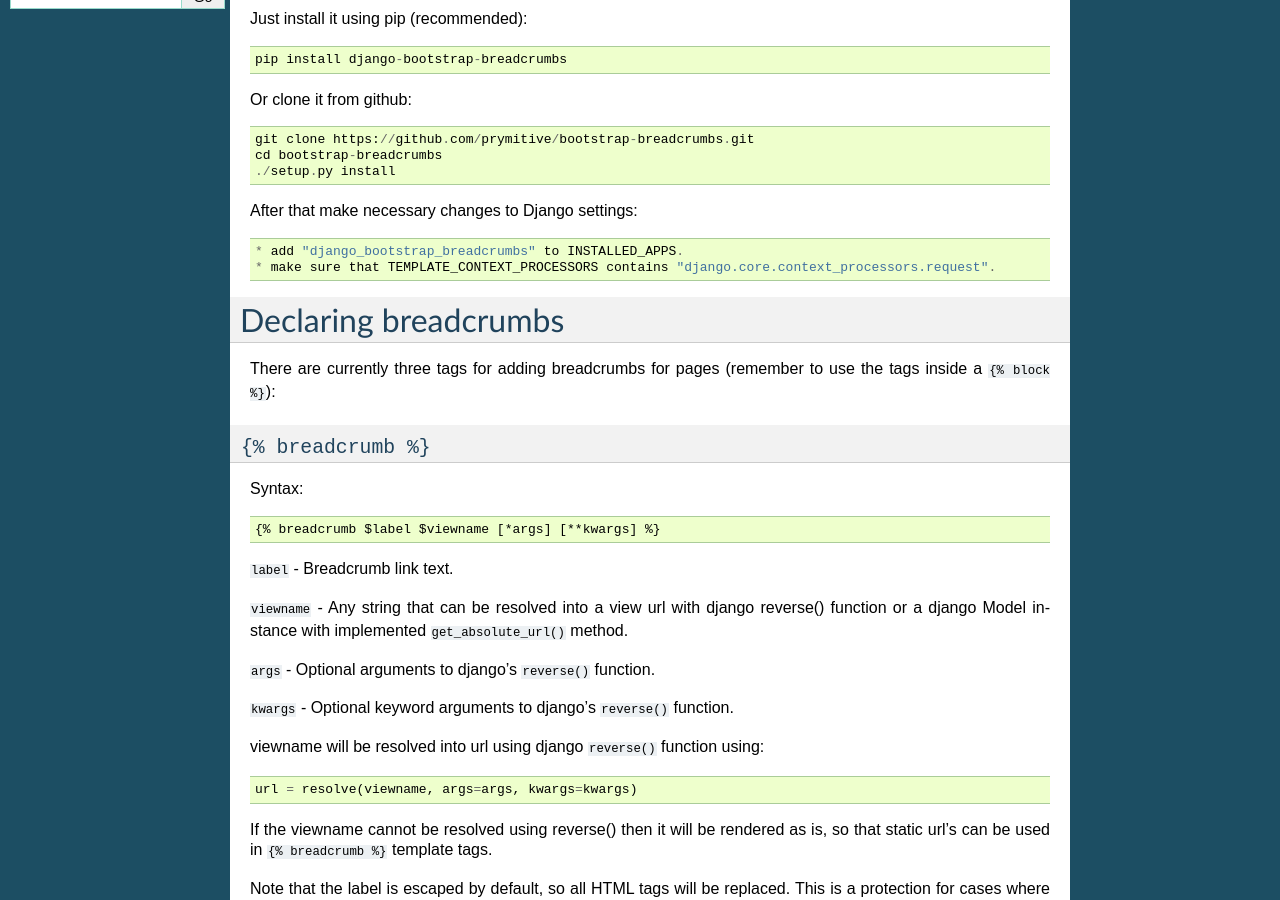
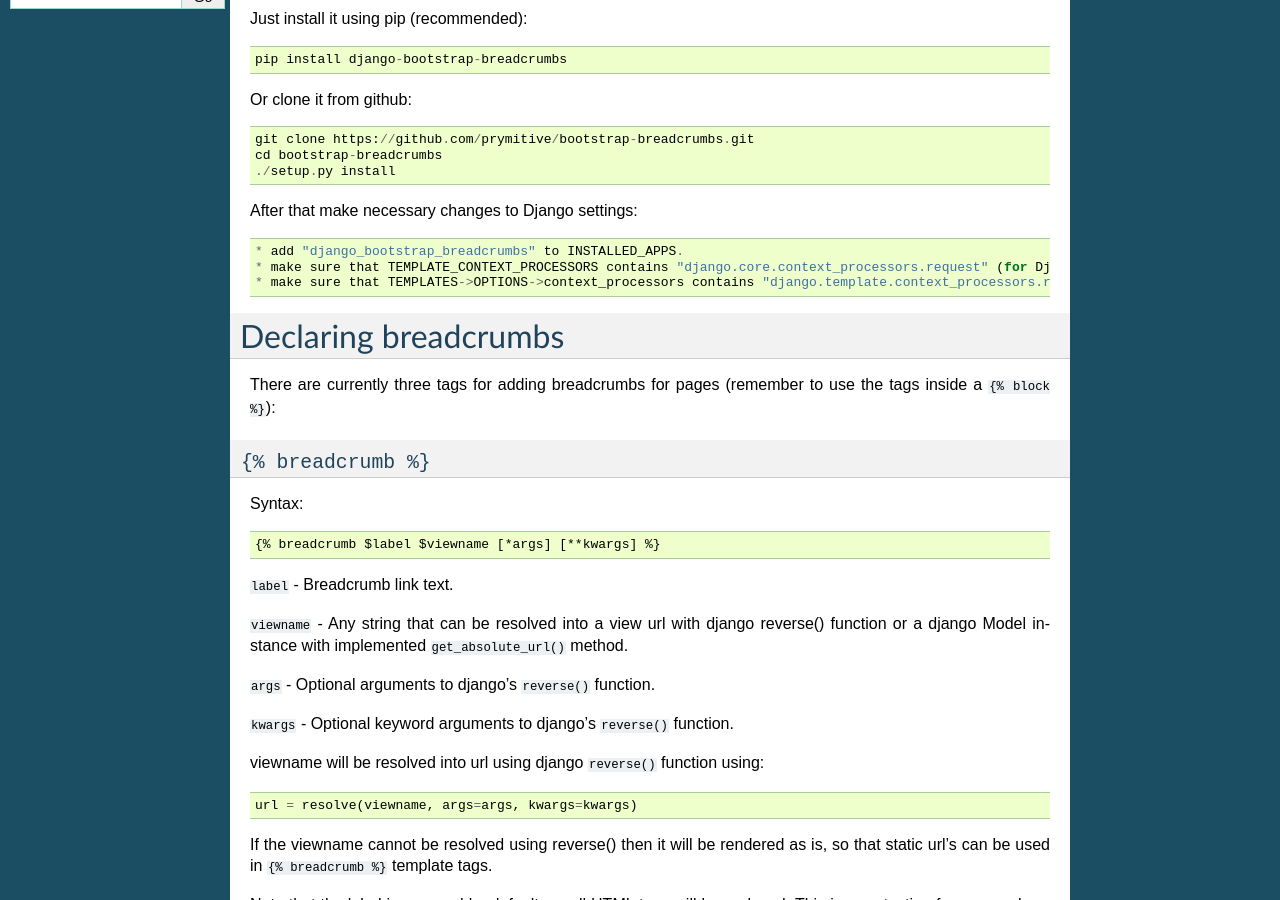
Before and after one commit to prymitive/bootstrap-breadcrumbs, a Sphinx documentation site: the page built from docs/index.rst, in a window 1280 px wide and 900 px high, scrolled down 466 px. Built offline with Sphinx 7.4.7, drawn with Linux system fonts in a browser that asks for light colours.

Commit message:
Add note on django 1.10 settings

```diff
--- a/docs/index.rst
+++ b/docs/index.rst
@@ -38,7 +38,8 @@
 After that make necessary changes to Django settings::
 
    * add "django_bootstrap_breadcrumbs" to INSTALLED_APPS.
-   * make sure that TEMPLATE_CONTEXT_PROCESSORS contains "django.core.context_processors.request".
+   * make sure that TEMPLATE_CONTEXT_PROCESSORS contains "django.core.context_processors.request" (for Django < 1.10)
+   * make sure that TEMPLATES->OPTIONS->context_processors contains "django.template.context_processors.request" (for Django >= 1.10)
 
 Declaring breadcrumbs
 =====================
```
